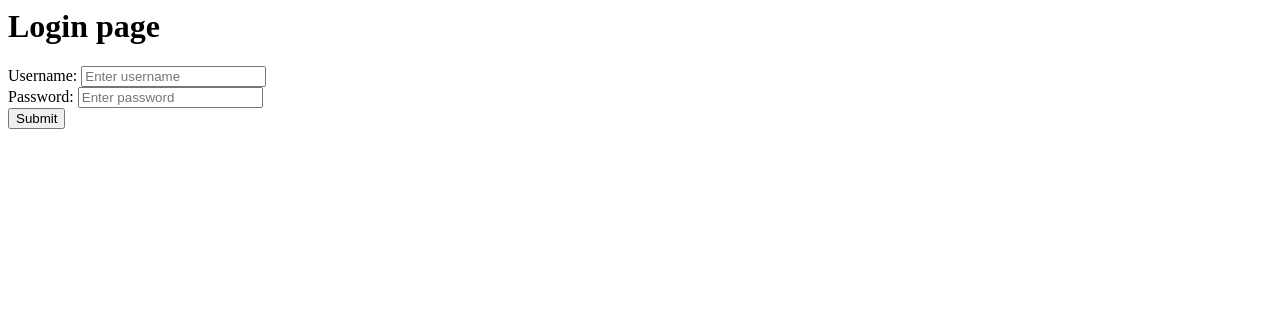
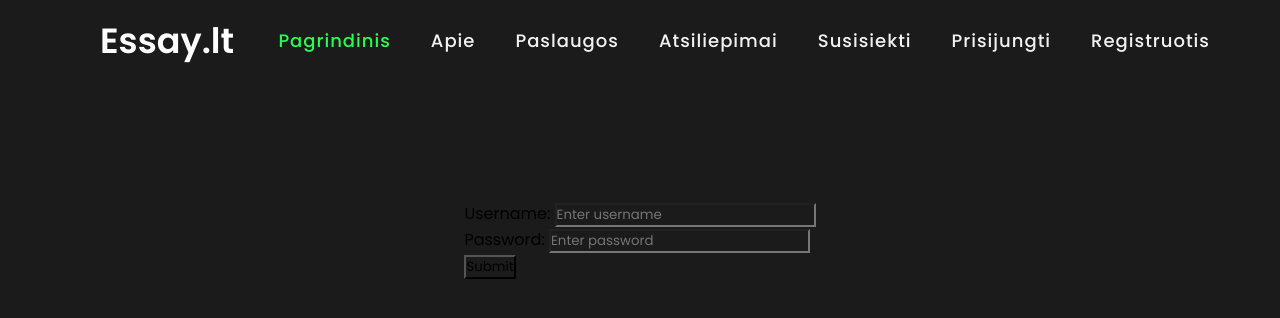
Before and after one commit to Erneeh/Essay-1, a Django app: page /login/ in a window 1280 px wide. Shown: the top 318 px of the page. Run offline with Django 3.2, Linux system fonts and the light colour scheme.

Commit message:
changed header name/metatitles

```diff
--- /dev/null
+++ b/Projektas/myapp/static/css/login.css
@@ -0,0 +1,16 @@
+.authcontainer {
+    margin-top:10rem;
+    padding: 0;
+    display: flex;
+    align-items: center;
+    justify-content: center;
+}
+.authtitle, .authinnercontainer {
+    position: absolute;
+}
+.authtitle {
+
+}
+.authinnercontainer {
+
+}
--- a/Projektas/myapp/static/css/testas.css
+++ b/Projektas/myapp/static/css/testas.css
@@ -16,8 +16,10 @@
   padding: 0 50px 0 100px;
   flex-wrap: wrap;
 }
-nav .logo{
-  color: #fff;
+
+nav .logo a, nav .logo a:visited {
+  text-decoration: none;
+  color: #ffffff;
   font-size: 35px;
   font-weight: 600;
 }
--- a/Projektas/myapp/templates/boxes.html
+++ b/Projektas/myapp/templates/boxes.html
@@ -1,11 +1,11 @@
-{% extends "base.html" %}
+{% extends "header.html" %}
 {% block content %}
 <html lang="en">
 <!-- divinectorweb.com -->
 <head>
     <meta charset="UTF-8"/>
     <meta name="viewport" content="width=device-width, initial-scale=1.0"/>
-    <title>Responsive Services Section Design using HTML and CSS</title>
+    <title>Paslaugos - Essay.lt</title>
     <link href="https://fonts.googleapis.com/css2?family=Bebas+Neue&display=swap" rel="stylesheet">
     <link href="https://fonts.googleapis.com/css2?family=Poppins&display=swap" rel="stylesheet">
     <link href="https://cdn.lineicons.com/3.0/lineicons.css" rel="stylesheet">
--- a/Projektas/myapp/templates/base.html
+++ b/Projektas/myapp/templates/header.html
@@ -2,7 +2,6 @@
 <html lang="en" dir="ltr">
 <head>
     <meta charset="utf-8">
-    <title>Essay.lt</title>
     {% load static %}
     <link rel="stylesheet" href="{% static 'css/testas.css' %}">
     <link rel="stylesheet" href="https://cdnjs.cloudflare.com/ajax/libs/font-awesome/5.15.3/css/all.min.css"/>
@@ -11,7 +10,7 @@
 <body>
 <nav>
     <div class="logo">
-        Essay.lt
+        <a href="{% url 'index' %}">Essay.lt</a>
     </div>
     <input type="checkbox" id="click">
     <label for="click" class="menu-btn">
--- a/Projektas/myapp/templates/login.html
+++ b/Projektas/myapp/templates/login.html
@@ -1,5 +1,21 @@
+{% extends "header.html" %}
+{% block content %}
+<!DOCTYPE html>
+<html lang="en">
+<head>
+    <meta charset="UTF-8">
+    <meta http-equiv="X-UA-Compatible" content="IE=edge">
+    <meta name="viewport" content="width=device-width, initial-scale=1.0">
+    <title>Prisijungimas - Essay.lt</title>
+    {% load static %}
+    <link rel="stylesheet" href="{% static 'css/login.css' %}">
+</head>
+<body>
+    <div class="authcontainer">
+        <div class="authtitle">
             <h1>Login page</h1>
-<div>
+        </div>
+        <div class="authinnercontainer">
         <form action="" method="POST">
           {% csrf_token %}
           <label for="fname">Username:</label>
@@ -11,3 +27,8 @@
         <button type="submit">Submit</button>
     </form>
 </div>
+</div>
+</body>
+</html>
+
+{% endblock %}
--- a/Projektas/myapp/views.py
+++ b/Projektas/myapp/views.py
@@ -10,7 +10,7 @@
 
 
 def services(request):
-    return render(request, "boxes.html", {})
+    return render(request, "header.html", {})
 
 
 def register(request):
```
Also changed, not shown: Projektas/myapp/templates/index.html (+13 -1 lines), Projektas/myapp/templates/register.html (+13 -2 lines). Lines whose indentation alone changed are shown as unchanged.
